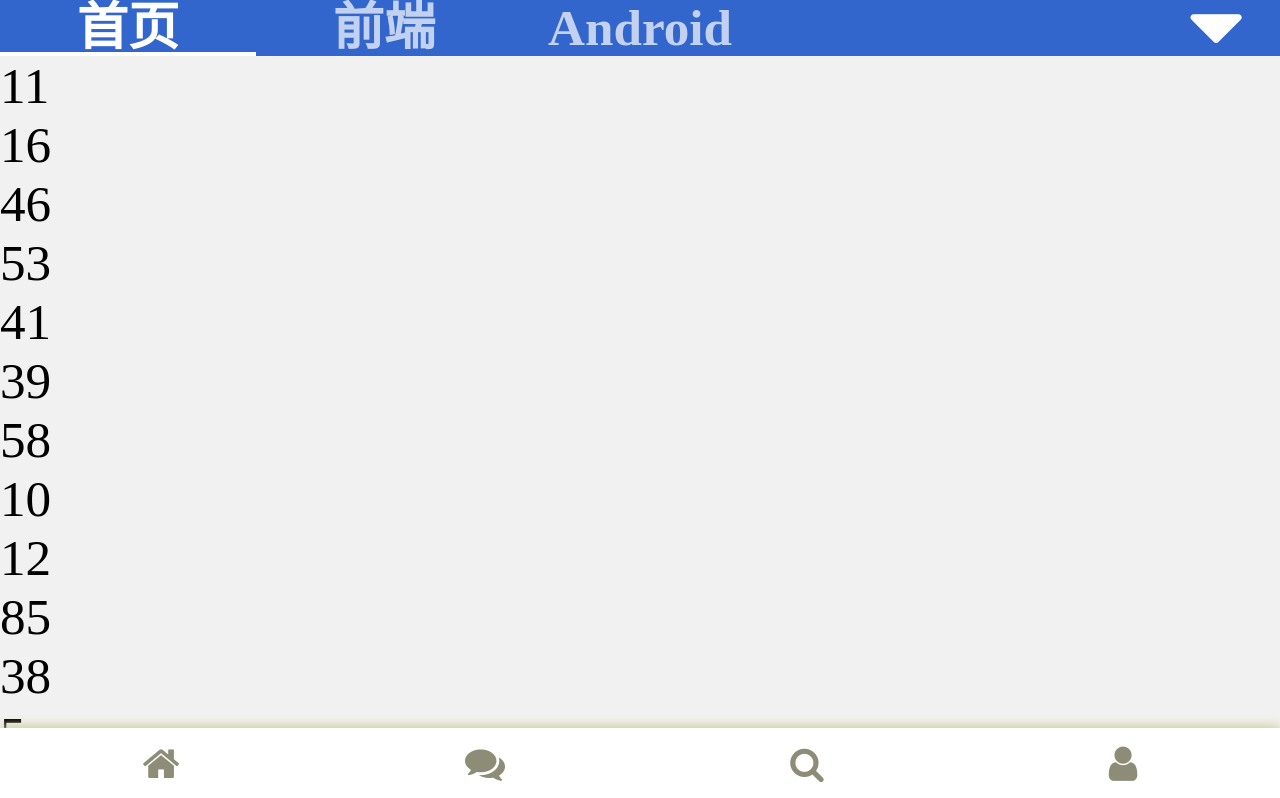
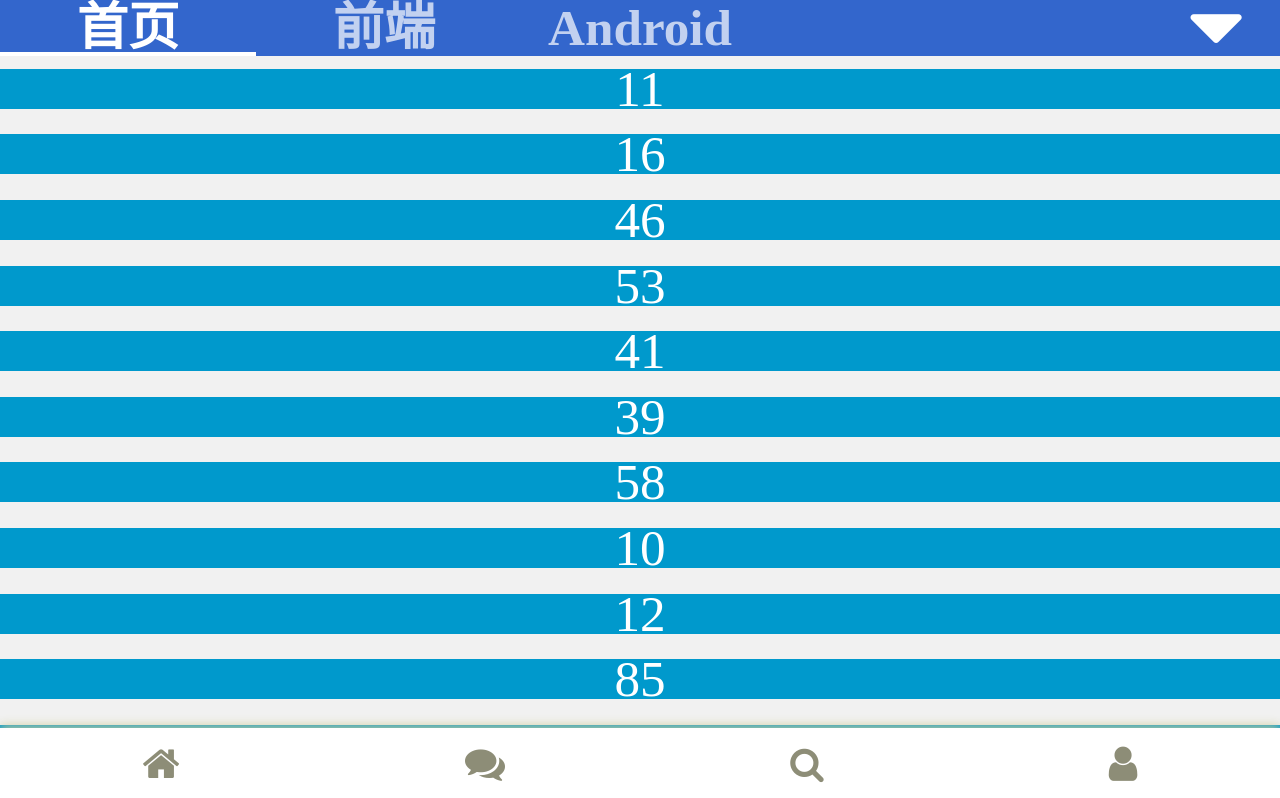
Before and after one commit to MRDANX/developer_community, a Vue app: page /home/ in a window 1280 px wide. Shown: the top 798 px of the page. Built offline with nearby package versions, Linux system fonts and the light colour scheme.

Commit message:
reduce the coupling of scroll component and use promise for better asychronized action

```diff
--- a/index.html
+++ b/index.html
@@ -5,8 +5,7 @@
   <title>Developer Community</title>
   <meta charset="utf-8">
 
-  <meta name="viewport" content="width=device-width, initial-scale=1.0, user-scalable=no, minimum-scale=1.0, maximum-scale=1.0"
-  />
+  <meta name="viewport" content="width=device-width, initial-scale=1.0, user-scalable=no, minimum-scale=1.0, maximum-scale=1.0,minimal-ui"/>
   <!-- <meta name="apple-mobile-web-app-capable" content="yes" />
   <meta content="telephone=yes" name="format-detection" />
   <meta name="apple-mobile-web-app-status-bar-style" content="white" />
--- a/src/components/checkbox.vue
+++ b/src/components/checkbox.vue
@@ -50,7 +50,7 @@
         position: absolute;
         left: 0;
         top: 50%;
-        transition: all .5s ease-in-out;
+        transition: all .5s ;
         transform: translateY(-50%);
         background-color: #CCCCCC;
         box-shadow: 0 0 1vw #CCCCCC;
--- a/src/components/scroll.vue
+++ b/src/components/scroll.vue
@@ -5,7 +5,7 @@
       <!-- :class="{positionChange:!isPullingDownRelease}" -->
       <div class="top-refresh" v-if="isPullingDown" :class="{positionChange:!isPullingDownRelease}" :key="1">
         <i class="fa fa-spinner fa-pulse" v-if="isPullingDownRelease"></i>
-        <span v-else class="loading-tips" ref="loadingTips">释放刷新</span>
+        <span v-else class="loading-tips" ref="refreshTips">释放刷新</span>
       </div>
       <!-- </transition> -->
       <!-- <ul class="content">
@@ -17,7 +17,7 @@
         <slot></slot>
       </div>
       <div class="bottom-load" ref="bottomLoad" v-if="isPullingUp" :key="3">
-        <i class="fa fa-spinner fa-spin"></i>
+        <span class="fa fa-spinner fa-spin" ref="loadMoreTips"></span>
       </div>
     </transition-group>
   </div>
@@ -28,55 +28,36 @@
   export default {
     name: 'scroll',
     props: {
-      isPullingDown: {
-        type: Boolean,
-        default: false
-      },
-      isPullingDownRelease: {
-        type: Boolean,
-        default: false
-      },
-      isPullingUp: {
-        type: Boolean,
-        default: false
-      },
-      requireRefresh: {
-        type: Object,
-        default: () => {}
-      },
       data: {
         type: Array,
         default: () => []
+      },
+      loadMore: {
+        type: Function,
+        default: () => {}
+      },
+      refresh: {
+        type: Function,
+        default: () => {}
+      }
+    },
+    data() {
+      return {
+        isPullingDown: false,
+        isPullingDownRelease: false,
+        isPullingUp: false,
       }
     },
     mounted() {
+      //initialize scroll after DOM mounted
       this.$nextTick(() => {
         this._initScroll();
       });
     },
     watch: {
       data() {
-        this._refresh();
-      },
-      requireRefresh({
-        pullingUp,
-        pullingDown
-      }) {
-        let promise = new Promise((resolve, reject) => {
-          resolve(this._refresh());
-        });
-        if (pullingUp) {
-          promise.then(() => {
-            console.log('scroll to bottom');
-            this.scroll.scrollTo(0, this.scroll.maxScrollY, 500);
-            // this.scroll&&this.scroll.enable();
-          })
-        } else if (pullingDown) {
-          promise.then(() => {
-            this.scroll.scrollTo(0, 0, 500);
-            // this.scroll&&this.scroll.enable();
-          })
-        }
+        // this._refresh();
+        // this.scroll.enable();
       }
     },
     methods: {
@@ -93,24 +74,23 @@
           });
           //excute the handler when scrolling
           this.scroll.on('scroll', (pos) => {
-            let loadingTips = this.$refs.loadingTips;
+            let refreshTips = this.$refs.refreshTips;
             if (pos.y > 10) {
               //show up the top refreshing when pulling down
-              this.$emit('checkPullingDown');
-              // this.isPullingDown = true;
-              // this.isPullingDownRelease = true;
+              this.isPullingDown = true;
+              this.isPullingDownRelease = false;
               //dynamically calculate the fontSize of the refreshing tips
-              if (loadingTips) {
-                loadingTips.style.fontSize = ((pos.y / 30) + 3) + 'vw';
-                if (pos.y < 50) {
-                  loadingTips.style.color = '#999999';
-                  loadingTips.innerHTML = '释放刷新(◕ᴗ◕✿)';
-                } else if (pos.y > 50 && pos.y < 100) {
-                  loadingTips.style.color = '#00FF00';
-                  loadingTips.innerHTML = '过分啦( • ̀ω•́ )✧';
+              if (refreshTips) {
+                refreshTips.style.fontSize = ((pos.y / 30) + 3) + 'vw';
+                if (pos.y < 80) {
+                  refreshTips.style.color = '#0099CC';
+                  refreshTips.innerHTML = '释放刷新(◕ᴗ◕✿)';
+                } else if (pos.y > 80 && pos.y < 140) {
+                  refreshTips.style.color = '#0066CC';
+                  refreshTips.innerHTML = '( • ̀ω•́ )✧';
                 } else {
-                  loadingTips.style.color = '#FF0000';
-                  loadingTips.innerHTML = '快放手(▼へ▼メ)';
+                  refreshTips.style.color = '#003399';
+                  refreshTips.innerHTML = '(▼へ▼メ)';
                 }
               }
             }
@@ -119,40 +99,66 @@
           this.scroll.on('touchEnd', (pos) => {
             if (pos.y > 50) {
               //execute pull down refresh data procedure if the position y greater than 50
-              // this.isPullingDown = false;
-              //asynchronized code here
-              this.$emit('refresh');
-              // setTimeout(() => {
-              //   this.testData.unshift('pullDown: ' + (this.testData.length + 1));
-              //   this.isPullingDownRelease = false;
-              // }, 1500);
-            } else if (pos.y <= (this.scroll.maxScrollY - 30)) {
+              this.scroll.disable();
+              this.isPullingDownRelease = true;
+              //excute the passed refresh method with asychronized action and then reset and refresh scroll
+              this.refresh().then(() => {
+                this.isPullingDown = false;
+                this._refresh();
+                this._enable();
+              }).catch(err => {
+                console.log(err);
+              });
+            } else if (pos.y <= (this.scroll.maxScrollY - 50)) {
               //execute pull up load more data procedure if the position y less than maxScrollY -30
-              this.$emit('loadMore');
-              // this.isPullingUp = true;
-              //asynchronized code here
-              // setTimeout(() => {
-              //   this.testData = this.testData.concat([55, 56, 57, 58, 59, 60]);
-              //   this.isPullingUp = false;
-              // }, 1500);
+              this.scroll.disable();
+              this.isPullingUp = true;
+              //scroll to bottom after refreshing the scroll to animate fluently
+              new Promise((resolve, reject) => {
+                resolve(this._refresh());
+              }).then(() => {
+                this.scroll.scrollTo(0, this.scroll.maxScrollY, 500);
+              }).catch(err => {
+                console.log(err);
+              });
+              //excute the passed loadMore method with asychronized action and then reset and refresh scroll
+              this.loadMore().then(() => {
+                this.isPullingUp = false;
+                this._refresh();
+                this._enable();
+              }).catch(err => {
+                if (err.errno == 0) {
+                  console.log(err.text);
+                  let loadMoreTips = this.$refs.loadMoreTips;
+                  loadMoreTips.setAttribute('class', '');
+                  loadMoreTips.style.fontSize = '6vw';
+                  loadMoreTips.innerHTML = '没有更多了！';
+                  this._refresh();
+                  this._enable();
+                }
+
+              });
             } else {
               //reset the status of pulling
-              this.$emit('resetStatus');
               // this.isPullingUp = false;
-              // this.isPullingDown = false;
-              // this.isPullingDownRelease = false;
+              this.isPullingDown = false;
+              this.isPullingDownRelease = false;
             }
           });
         } else {
-          this.scroll.refresh();
+          this.scroll._refresh();
         }
       },
       _refresh() {
         this.$nextTick(() => {
-          // this.scroll&&this.scroll.disable();
           this.scroll && this.scroll.refresh();
-          // console.log(this.scroll.maxScrollY);
         });
+      },
+      _disable() {
+        this.scroll && this.scroll.disable();
+      },
+      _enable() {
+        this.scroll && this.scroll.enable();
       }
     }
   }
@@ -185,7 +191,7 @@
     .top-refresh {
       text-align: center;
       font-size: 10vw;
-      color: #999999;
+      color: #0099CC;
       &.positionChange {
         position: absolute;
         top: -12vw;
--- a/src/pages/homePage.vue
+++ b/src/pages/homePage.vue
@@ -10,7 +10,7 @@
       <!-- custom-panel header -->
       <div class="custom-header">
         <i class="fa fa-arrow-left" @click="toggleCustom"></i>
-        首页特别展示
+        <span>首页特别展示</span>
       </div>
       <!-- list for customizing subject exclude index 0(item home-page)-->
       <ul class="custom-list">
@@ -23,10 +23,9 @@
         </li>
       </ul>
     </div>
-    <!-- <span>homePage</span> -->
-    <scroll @refresh="refresh" @loadMore="loadMore" @resetStatus="resetStatus" @checkPullingDown="checkPullingDown" :isPullingDown="isPullingDown"
-      :isPullingDownRelease="isPullingDownRelease" :isPullingUp="isPullingUp" :requireRefresh="requireRefresh" :data="testData">
-      <ul class="content articleList" >
+    <!-- scrollable content -->
+    <scroll :refresh="refresh" :loadMore="loadMore" :data="testData">
+      <ul class="content articleList">
         <li v-for="(item,index) in testData" :key="index">
           {{item}}
         </li>
@@ -87,14 +86,7 @@
           }
         ],
         enabledSubjectsIndex: [0, 1, 2],
-        showCustom: false,
-        isPullingDown: false,
-        isPullingDownRelease: false,
-        isPullingUp: false,
-        requireRefresh: {
-          pullingUp: false,
-          pullingDown: false
-        }
+        showCustom: false
       };
     },
     created() {
@@ -133,44 +125,26 @@
           }
         }
       },
+      //return a promise which excute asychronized action to refresh data
       refresh() {
-        this.isPullingDownRelease = true;
+        return new Promise((resolve, reject) => {
           setTimeout(() => {
             this.testData.unshift("pullDown: " + _.random(1, 100));
-          this.requireRefresh = {
-            pullingUp: false,
-            pullingDown: true
-          };
-          this.isPullingDown = false;
-        // this.isPullingDownRelease = false;
-        }, 1500);
-
+            resolve();
+          }, 1000);
+        })
       },
+      //return a promise which excute asychronized action to load more data
       loadMore() {
-        this.isPullingUp = true;
-        this.requireRefresh = {
-          pullingUp: true,
-          pullingDown: false
-        };
+        return new Promise((resolve, reject) => {
           setTimeout(() => {
             for (let i = 0; i < 5; i++) {
               this.testData.push("pullUp: " + _.random(1, 100));
             }
-          this.requireRefresh = {
-            pullingUp: false,
-            pullingDown: false
-          };
-          this.isPullingUp = false;
-        }, 2500);
-      },
-      resetStatus() {
-        this.isPullingUp = false;
-        this.isPullingDown = false;
-        this.isPullingDownRelease = false;
-      },
-      checkPullingDown() {
-        this.isPullingDown = true;
-        this.isPullingDownRelease = false;
+            resolve();
+            // reject({errno:0,text:'no more data!'})
+          }, 1000);
+        });
       }
     },
     components: {
@@ -189,7 +163,7 @@
     padding-top: 7vh;
     div.nav {
       width: 100%;
-      background-color: #3366cc;
+      background-color: #3366CC;
       position: fixed;
       top: 0;
       z-index: 99;
@@ -200,13 +174,13 @@
       }
       i.fa-caret-down {
         font-size: 7vw;
-        color: white;
+        color: #FFFFFF;
         position: absolute;
         top: 50%;
         transform: translateY(-50%);
         right: 3vw;
         &:active {
-          background-color: #3366aa;
+          background-color: #3366AA;
         }
       }
     }
@@ -218,7 +192,7 @@
       transform: translateX(100%);
       width: 100vw;
       height: 100vh;
-      background-color: #f1f1f1;
+      background-color: #F1F1F1;
       z-index: 100;
       &.active {
         transform: translateX(0);
@@ -263,10 +237,19 @@
         }
       }
     }
-    ul.articleList{
-      // position: relative;
-      // top: 0;
-      // transition: all .5s;
+    ul.articleList {
+      display: flex;
+      flex-direction: column;
+      justify-content: space-around;
+      li {
+        width: 100%;
+        height: 5vh;
+        line-height: 5vh;
+        text-align: center;
+        color: white;
+        background-color: #0099CC;
+        margin: 1vw 0;
+      }
     }
   }
 
```
Lines whose indentation alone changed are shown as unchanged.
